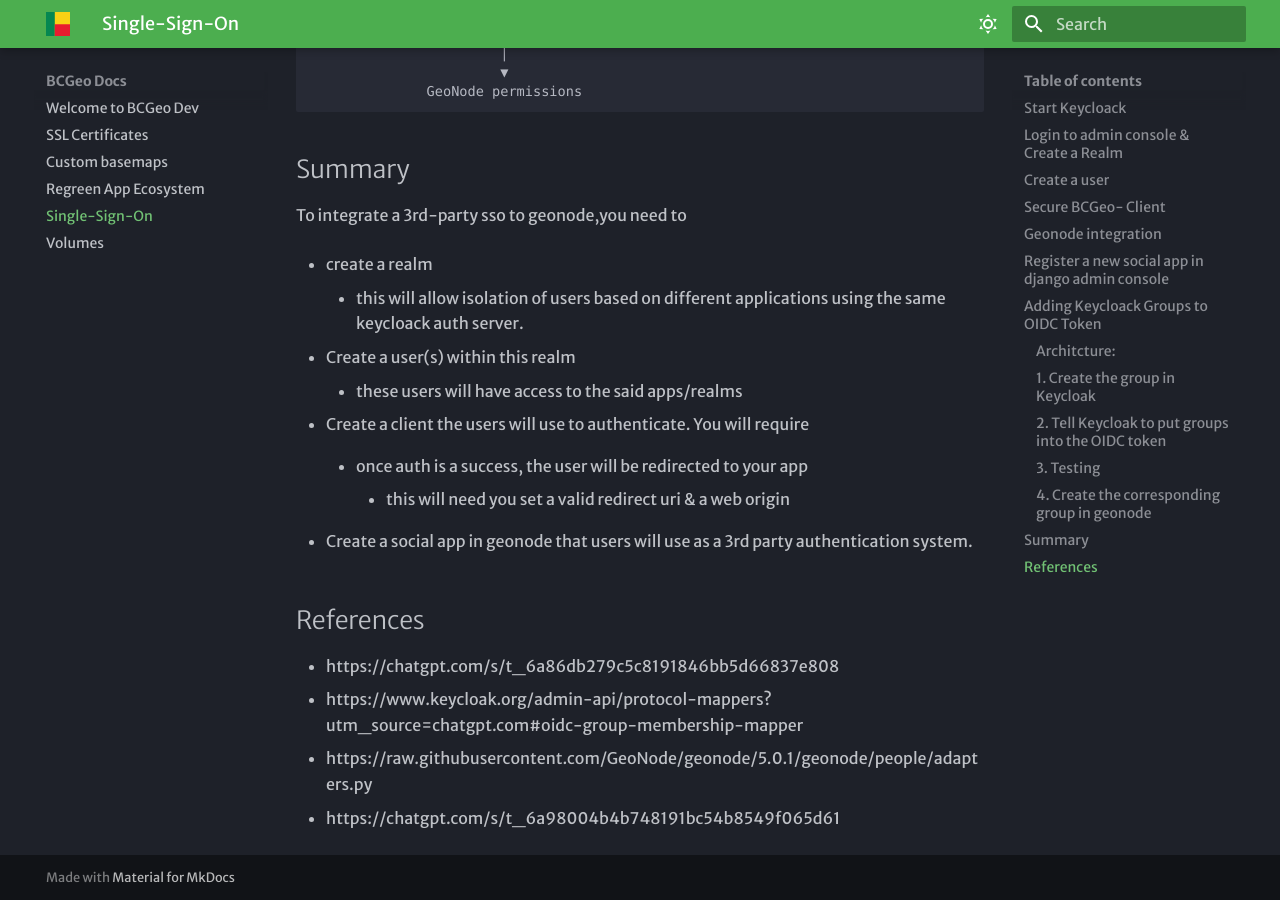
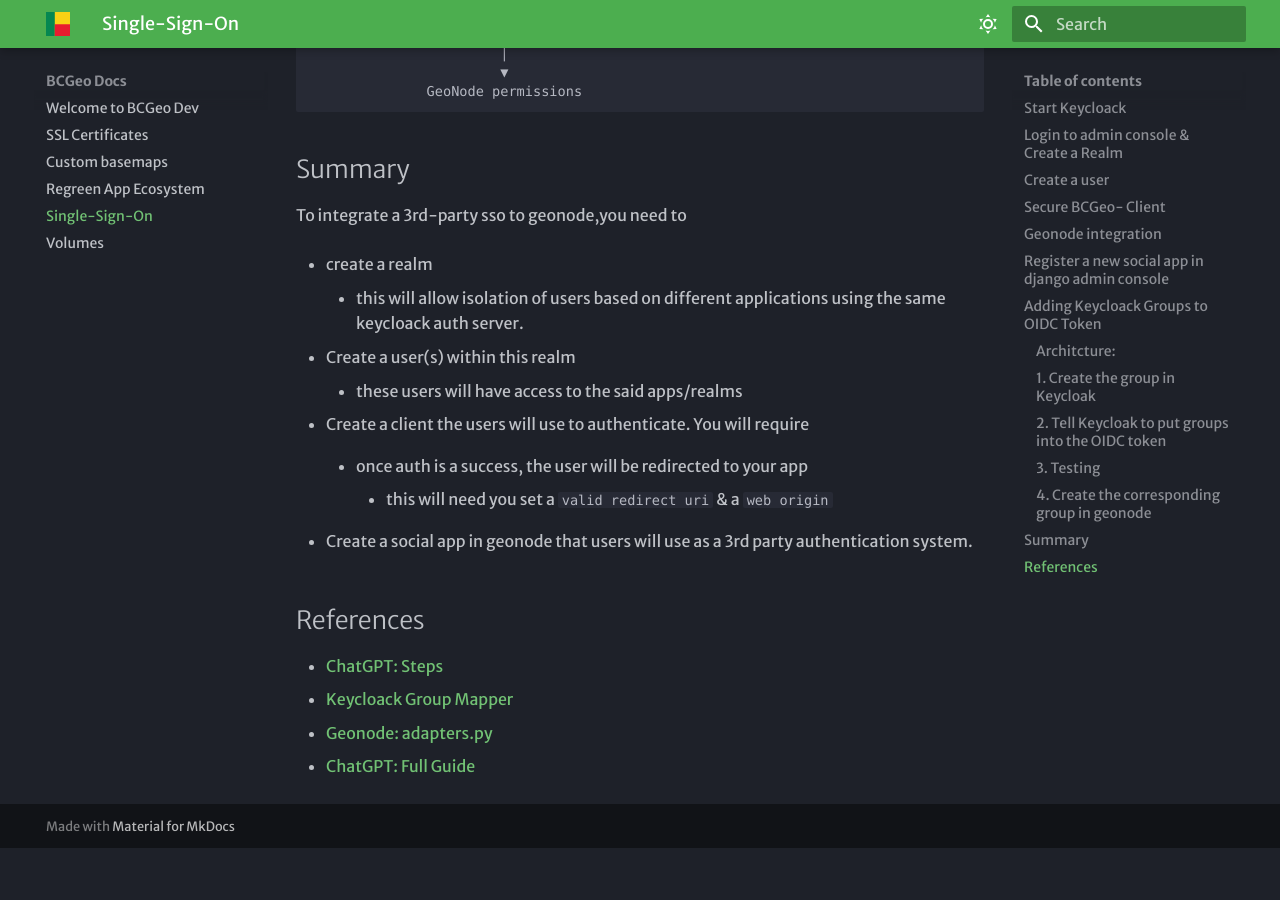
Before and after one commit to mulyung1/bcgeo_docs, an MkDocs documentation site: the page built from docs/sso.md, in a window 1280 px wide and 900 px high, scrolled down 19715 px. Built offline with MkDocs 1.6.1 and Material for MkDocs 9.7.7, drawn with Linux system fonts in a browser that asks for light colours; some web fonts are replaced; after the commit the page ends 20563 px from its top, so only the background shows below that.

Commit message:
updates summary

```diff
--- a/docs/sso.md
+++ b/docs/sso.md
@@ -521,7 +521,7 @@
 
     - once auth is a success, the user will be redirected to your app
 
-        - this will need you set a valid redirect uri & a web origin
+        - this will need you set a `valid redirect uri` & a `web origin`
 
 - Create a social app in geonode that users will use as a 3rd party authentication system.
 
@@ -529,7 +529,7 @@
 
 ## References
 
-- https://chatgpt.com/s/t_6a86db279c5c8191846bb5d66837e808
-- https://www.keycloak.org/admin-api/protocol-mappers?utm_source=chatgpt.com#oidc-group-membership-mapper
-- https://raw.githubusercontent.com/GeoNode/geonode/5.0.1/geonode/people/adapters.py
-- https://chatgpt.com/s/t_6a98004b4b748191bc54b8549f065d61
+- [ChatGPT: Steps](https://chatgpt.com/s/t_6a86db279c5c8191846bb5d66837e808)
+- [Keycloack Group Mapper](https://www.keycloak.org/admin-api/protocol-mappers#oidc-group-membership-mapper)
+- [Geonode: adapters.py](https://raw.githubusercontent.com/GeoNode/geonode/5.0.1/geonode/people/adapters.py)
+- [ChatGPT: Full Guide](https://chatgpt.com/s/t_6a98004b4b748191bc54b8549f065d61)
```
